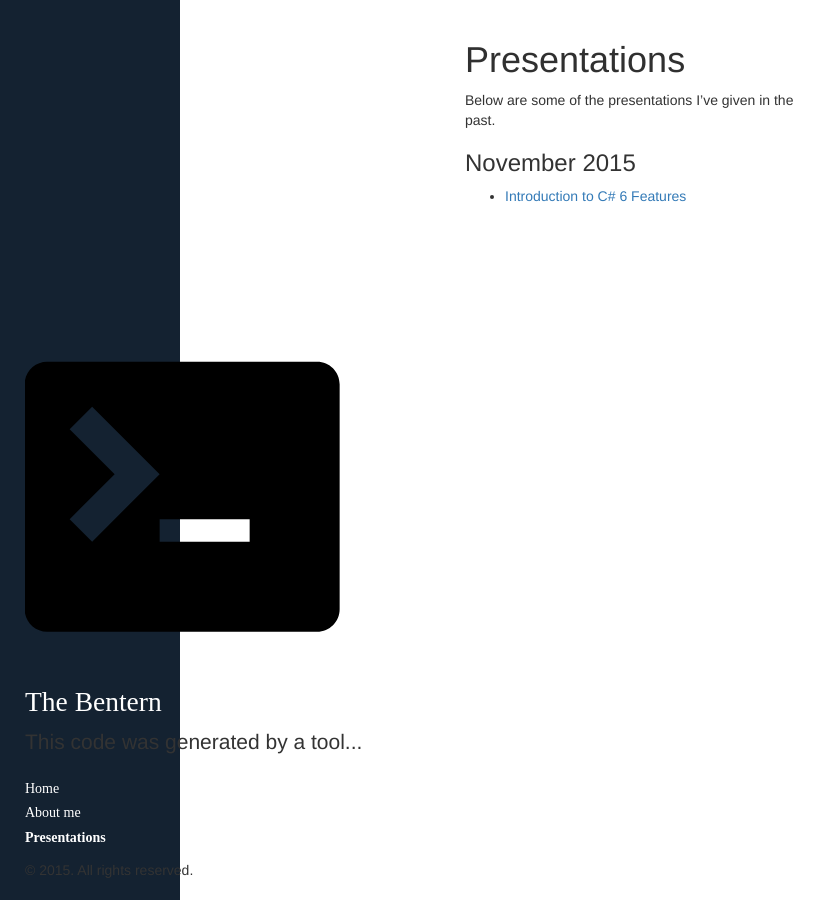
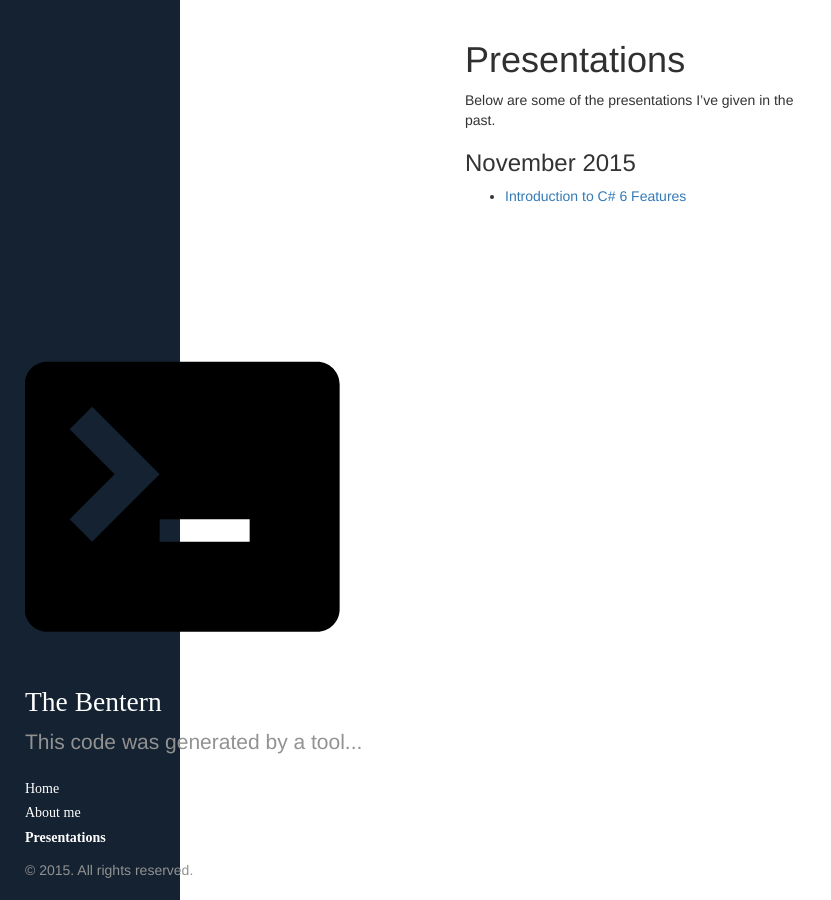
Before and after one commit to thebentern/thebentern.github.io, a Jekyll site: the page built from presentations.md, in a window 1280 px wide. Shown: the whole page, without its empty margins (0-831 px from the left). Built offline with Jekyll 4.4.1, drawn with Linux system fonts in a browser that asks for light colours; nearby versions of some CDN libraries; some web fonts are replaced; library files that are not in the unit come from our copies; Markdown is read by kramdown in place of the engine named in the settings.

Commit message:
Fonts and colors

```diff
--- a/_includes/head.html
+++ b/_includes/head.html
@@ -19,7 +19,7 @@
   <link rel="stylesheet" href="{{ site.baseurl }}public/css/syntax.css">
   <link rel="stylesheet" href="{{ site.baseurl }}public/css/hyde.css">
   <link rel="stylesheet" href="{{ site.baseurl }}public/css/bootstrap.css">
-  <link rel="stylesheet" href="http://fonts.googleapis.com/css?family=PT+Sans:400,400italic,700|Abril+Fatface">
+  <link rel="stylesheet" href="http://fonts.googleapis.com/css?family=PT+Sans:400,400italic,700|PT+Mono|Merriweather">
 
   <!-- Icons -->
   <link rel="apple-touch-icon-precomposed" sizes="144x144" href="{{ site.baseurl }}public/apple-touch-icon-144-precomposed.png">
--- a/public/css/hyde.css
+++ b/public/css/hyde.css
@@ -58,6 +58,7 @@
   padding: 2rem 1rem;
   color: rgba(20,34,49s,.5);
   background-color: #142231;
+  color: #929292;
 }
 @media (min-width: 48em) {
   .sidebar {
```
